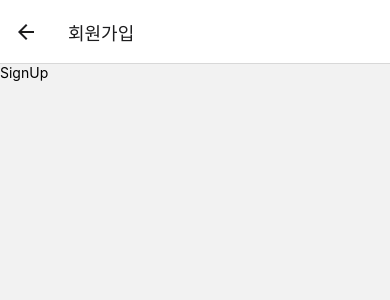
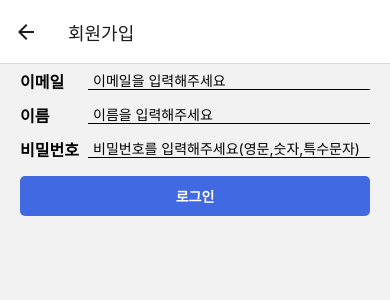
Before and after one commit to eunjeong-97/react-playground, a React Native app in the folder RN/: screen /SignUp in a window 390 px wide. Shown: the top 300 px of the page. Built offline with nearby package versions, Linux system fonts and the light colour scheme.

Commit message:
230406: [RN] 로그인, 회원가입페이지

```diff
--- a/RN/src/pages/SignIn.tsx
+++ b/RN/src/pages/SignIn.tsx
@@ -2,6 +2,7 @@ import {NativeStackScreenProps} from '@react-navigation/native-stack';
 import React, {useState, useRef, useCallback} from 'react';
 import {Alert} from 'react-native';
 import {View, Text, TextInput, Pressable, StyleSheet} from 'react-native';
+
 import {RootStackParamList} from '../../App';
 
 type SignInScreenProps = NativeStackScreenProps<RootStackParamList, 'SignIn'>;
@@ -28,7 +29,7 @@ export default ({navigation}: SignInScreenProps) => {
   }, [email, pw]);
 
   const onSignUp = useCallback(() => {
-    navigation.navigate('SignIn');
+    navigation.navigate('SignUp');
   }, [navigation]);
   return (
     <View style={styles.container}>
@@ -42,9 +43,10 @@ export default ({navigation}: SignInScreenProps) => {
           importantForAutofill="yes" // 안드로이드 자동완성
           autoComplete="email" // 자동완성
           textContentType="emailAddress" // ios 자동완성
-          ref={emailRef}
+          returnKeyType="next"
           blurOnSubmit={false} // 키보드 내려가는거 막음
           clearButtonMode="while-editing" // ios 전체삭제
+          ref={emailRef}
           onSubmitEditing={() => {
             console.log('onSubmitEditing');
             pwRef.current?.focus();
@@ -78,7 +80,7 @@ export default ({navigation}: SignInScreenProps) => {
           <Text style={styles.btnTitle}>로그인</Text>
         </Pressable>
         <Pressable onPress={onSignUp} style={[styles.center, styles.btn]}>
-          <Text>회원가입하기</Text>
+          <Text style={styles.label}>회원가입하기</Text>
         </Pressable>
       </View>
     </View>
@@ -94,12 +96,13 @@ const styles = StyleSheet.create({
   btns: {paddingTop: 10},
   active: {backgroundColor: 'royalblue'},
   btnTitle: {color: 'white', fontWeight: 'bold'},
-  label: {fontWeight: 'bold', fontSize: 16, flex: 1},
+  label: {fontWeight: 'bold', fontSize: 16, flex: 1, color: 'gray'},
   inputWrap: {marginVertical: 5},
   input: {
     padding: 0,
     paddingHorizontal: 5,
     borderBottomWidth: StyleSheet.hairlineWidth,
     flex: 4,
+    color: 'black',
   },
 });
--- a/RN/src/pages/SignUp.tsx
+++ b/RN/src/pages/SignUp.tsx
@@ -1,10 +1,123 @@
-import React from 'react';
-import {View, Text} from 'react-native';
+import React, {useCallback, useState, useRef} from 'react';
+import {
+  View,
+  Text,
+  StyleSheet,
+  TextInput,
+  Pressable,
+  KeyboardAvoidingView,
+} from 'react-native';
+import {NativeStackScreenProps} from '@react-navigation/native-stack';
+import VerEx from 'verbal-expressions';
 
-export default () => {
+import {RootStackParamList} from '../../App';
+
+type SignUpSreenProps = NativeStackScreenProps<RootStackParamList, 'SignUp'>;
+
+export default ({navigation}: SignUpSreenProps) => {
+  const [email, setEmail] = useState('');
+  const [name, setName] = useState('');
+  const [pw, setPw] = useState('');
+  const canGoNext = !email || !name || !pw;
+  const emailRef = useRef<TextInput | null>(null);
+  const nameRef = useRef<TextInput | null>(null);
+  const pwRef = useRef<TextInput | null>(null);
+
+  // 이렇게 만들고 시작
+  // const 정규식 = VerEx().startOfLine().endOfLine();
+  // const 핸드폰번호정규식 = VerEx()
+  //   .startOfLine() // 시작
+  //   .range('0', '9') // 0부터9까지 숫자만 허용
+  //   .repeatPrevious(3) // 3자리
+  //   .maybe('-') // '-'기호가 올수도 있고 안올수도 있고
+  //   // .repeatPrevious(3, 4) // 3자리~4자리
+  //   .repeatPrevious(4) // 4자리
+  //   .endOfLine(); // 끝
+  // console.log({핸드폰번호정규식});
+  // console.log(핸드폰번호정규식.test('010-3369-0594'));
+
+  const onSignUp = useCallback(() => {}, [email, name, pw]);
   return (
-    <View style={{flex: 1}}>
-      <Text>SignUp</Text>
-    </View>
+    // <KeyboardAvoidingView behavior="position">
+    <KeyboardAvoidingView ehavior="position" style={styles.container}>
+      <View style={[styles.row, styles.inputWrap]}>
+        <Text style={styles.label}>이메일</Text>
+        <TextInput
+          placeholder="이메일을 입력해주세요"
+          value={email}
+          onChangeText={setEmail}
+          ref={emailRef}
+          onSubmitEditing={() => nameRef.current?.focus()}
+          style={styles.input}
+          importantForAutofill="yes" // aos 자동완성
+          textContentType="emailAddress" // ios 자동완성
+          autoComplete="email" // 자동완성
+          blurOnSubmit={false} // 키보드자판 안내려감
+          clearButtonMode="while-editing" // ios 전체삭제
+          returnKeyType="next"
+        />
+      </View>
+      <View style={[styles.row, styles.inputWrap]}>
+        <Text style={styles.label}>이름</Text>
+        <TextInput
+          placeholder="이름을 입력해주세요"
+          value={name}
+          onChangeText={setName}
+          ref={nameRef}
+          onSubmitEditing={() => pwRef.current?.focus()}
+          style={styles.input}
+          blurOnSubmit={false} // 키보드자판 안내려감
+          importantForAutofill="yes" // aos 자동완성
+          textContentType="name" // ios 자동완성
+          autoComplete="name" // 자동완성
+          returnKeyType="next"
+          clearButtonMode="while-editing" // ios 전체삭제
+        />
+      </View>
+      <View style={[styles.row, styles.inputWrap]}>
+        <Text style={styles.label}>비밀번호</Text>
+        <TextInput
+          placeholder="비밀번호를 입력해주세요(영문,숫자,특수문자)"
+          value={pw}
+          onChangeText={setPw}
+          ref={pwRef}
+          onSubmitEditing={onSignUp}
+          style={styles.input}
+          secureTextEntry
+          autoComplete="password"
+          textContentType="password"
+          returnKeyType="next"
+        />
+      </View>
+      <Pressable
+        onPress={onSignUp}
+        style={[styles.center, styles.btn, !canGoNext && styles.inActive]}
+        disabled={canGoNext}>
+        <Text style={styles.btnTitle}>로그인</Text>
+      </Pressable>
+    </KeyboardAvoidingView>
   );
 };
+
+const styles = StyleSheet.create({
+  container: {flex: 1, marginHorizontal: 20},
+  center: {justifyContent: 'center', alignItems: 'center'},
+  row: {flexDirection: 'row', alignItems: 'center'},
+  inputWrap: {marginVertical: 5},
+  label: {fontWeight: 'bold', fontSize: 16, flex: 1},
+  input: {
+    padding: 0,
+    paddingHorizontal: 5,
+    borderBottomWidth: StyleSheet.hairlineWidth,
+    flex: 4,
+  },
+  btn: {
+    paddingVertical: 10,
+    borderRadius: 5,
+    marginBottom: 5,
+    marginTop: 10,
+    backgroundColor: 'royalblue',
+  },
+  inActive: {backgroundColor: 'gray'},
+  btnTitle: {fontWeight: 'bold', color: 'white'},
+});
```
